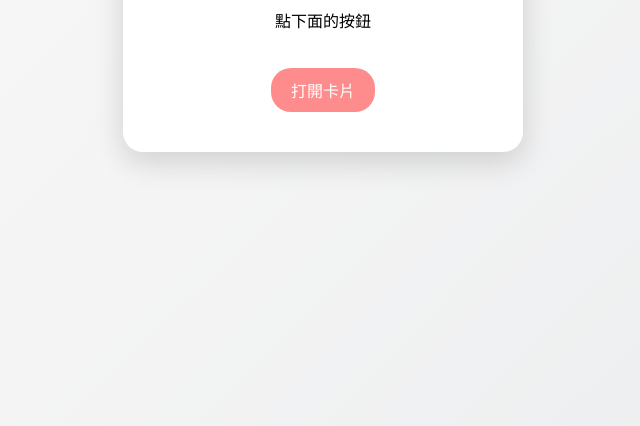
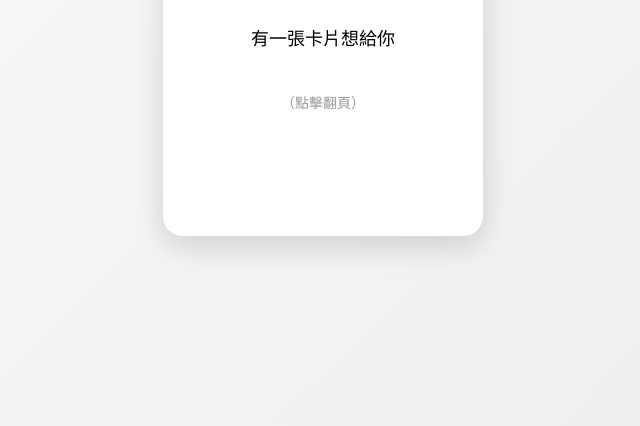
Before and after one commit to lyleee-cyber/ecard, a plain HTML site: page index.html in a window 1280 px wide. Shown: the part 374-800 px from the top of the page, without its empty margins (317-957 px from the left). Drawn offline with Linux system fonts and the light colour scheme.

Commit message:
Update index.html

```diff
--- a/index.html
+++ b/index.html
@@ -2,7 +2,7 @@
 <html lang="zh-TW">
 <head>
   <meta charset="UTF-8">
-  <title>一張小卡片</title>
+  <title>翻頁小卡</title>
   <style>
     body {
       margin: 0;
@@ -13,46 +13,90 @@
       align-items: center;
       font-family: "Microsoft JhengHei", sans-serif;
     }
+
     .card {
+      width: 320px;
+      height: 420px;
+      perspective: 1000px;
+      cursor: pointer;
+    }
+
+    .inner {
+      width: 100%;
+      height: 100%;
+      position: relative;
+      transition: transform 1s;
+      transform-style: preserve-3d;
+    }
+
+    .card.flipped .inner {
+      transform: rotateY(180deg);
+    }
+
+    .page {
+      position: absolute;
+      width: 100%;
+      height: 100%;
+      backface-visibility: hidden;
       background: white;
-      padding: 40px;
-      width: 320px;
       border-radius: 20px;
+      box-shadow: 0 10px 30px rgba(0,0,0,.15);
+      display: flex;
+      flex-direction: column;
+      justify-content: center;
+      align-items: center;
+      padding: 30px;
+      box-sizing: border-box;
       text-align: center;
-      box-shadow: 0 10px 30px rgba(0,0,0,.15);
-      animation: fadeIn 1.2s ease;
     }
+
+    .back {
+      transform: rotateY(180deg);
+    }
+
     h1 {
       margin-top: 0;
     }
-    button {
+
+    p {
+      font-size: 18px;
+      line-height: 1.6;
+    }
+
+    .hint {
       margin-top: 20px;
-      padding: 10px 20px;
-      border-radius: 20px;
-      border: none;
-      background: #ff8c8c;
-      color: white;
-      font-size: 16px;
-      cursor: pointer;
-    }
-    @keyframes fadeIn {
-      from { opacity: 0; transform: translateY(20px); }
-      to { opacity: 1; }
+      font-size: 14px;
+      color: #999;
     }
   </style>
 </head>
 <body>
 
-  <div class="card">
-    <h1>🎁 給你的一張卡片</h1>
-    <p id="text">點下面的按鈕</p>
-    <button onclick="openCard()">打開卡片</button>
+  <div class="card" onclick="flipCard()">
+    <div class="inner">
+      <!-- 正面 -->
+      <div class="page front">
+        <h1>🎁 點我一下</h1>
+        <p>有一張卡片想給你</p>
+        <div class="hint">（點擊翻頁）</div>
+      </div>
+
+      <!-- 背面 -->
+      <div class="page back">
+        <h1>💌 給你</h1>
+        <p>
+          希望你在忙碌的日子裡，<br>
+          也能記得好好照顧自己。<br>
+          一切都會慢慢變好的 🌱
+        </p>
+        <div class="hint">（再點一次）</div>
+      </div>
+    </div>
   </div>
 
   <script>
-    function openCard() {
-      document.getElementById("text").innerText =
-        "希望你今天有被世界溫柔對待 💛";
+    function flipCard() {
+      document.querySelector(".card").classList.toggle("flipped");
     }
   </script>
 
```
